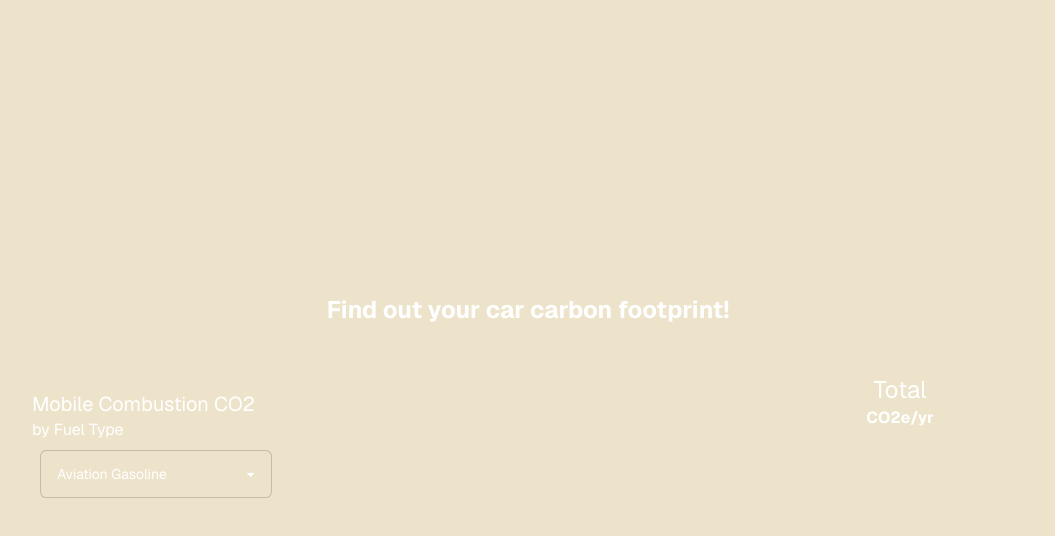
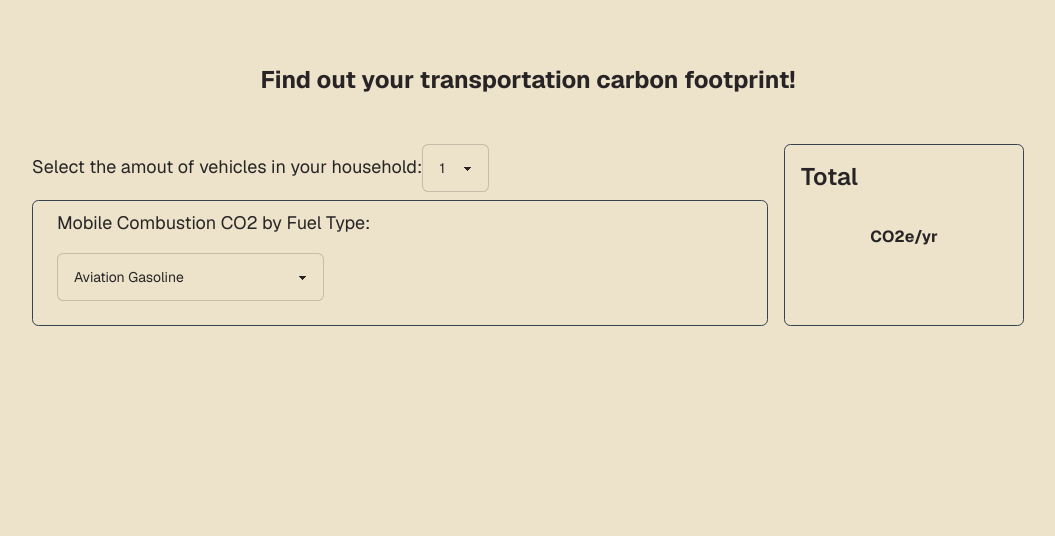
Before and after one commit to andregodoy0/carbon-footprint-calculator, a Next.js app: page / in a window 1280 px wide. Shown: the top 536 px of the page, without its empty margins (112-1167 px from the left). Built offline with nearby package versions, Linux system fonts and the light colour scheme.

Commit message:
Update emissions constant, improve logic and layout

```diff
--- /dev/null
+++ b/src/app/EmissionCalculatorContext.tsx
@@ -0,0 +1,128 @@
+'use client'
+
+import { useReducer, type ReactNode, createContext, useContext } from 'react'
+import { EMISSION_FACTORS, EmissionFactor } from '~/server/emission_factors'
+
+interface SetEmissionsAction {
+  type: 'set_emissions'
+  data: {
+    transportIndex: number
+    emission: EmissionCalculatorContextType['transportModes'][0]['selectedEmissions']
+  }
+}
+interface AddNextEmissionAction {
+  type: 'add_next_emission'
+  data: {
+    transportIndex: number
+    emission: EmissionCalculatorContextType['transportModes'][0]['selectedEmissions'][0]
+    parentId: number
+  }
+}
+interface RemoveNextEmissionAction {
+  type: 'remove_next_emissions'
+  data: {
+    transportIndex: number
+    emissionId: number
+  }
+}
+interface ChangeTransportAmountAction {
+  type: 'change_transport_amount'
+  data: {
+    totalTransports: number
+  }
+}
+interface CleanStateAction {
+  type: 'clean'
+}
+
+type DispatchActions = SetEmissionsAction | AddNextEmissionAction | RemoveNextEmissionAction | ChangeTransportAmountAction | CleanStateAction
+
+type EmissionCalculatorContextType = {
+  transportModes: [
+    {
+      selectedEmissions: EmissionFactor[]
+      averageMileage: number
+      totalEmissions: number
+    },
+  ]
+}
+const defaultTransportModeInitialEmission = {
+  selectedEmissions: [{ ...EMISSION_FACTORS[0] }] as EmissionFactor[],
+  averageMileage: 0,
+  totalEmissions: 0,
+}
+export const initalState: EmissionCalculatorContextType = {
+  transportModes: [{ ...defaultTransportModeInitialEmission }],
+}
+const EmissionCalculatorContext = createContext({
+  state: initalState,
+  dispatch: (() => {}) as React.Dispatch<DispatchActions>,
+})
+
+export const useCalculatorContext = () => {
+  return useContext(EmissionCalculatorContext)
+}
+
+const contextReducer = (state: EmissionCalculatorContextType, action: DispatchActions): EmissionCalculatorContextType => {
+  console.log(action.type, action.data?.transportIndex, action.data)
+  switch (action.type) {
+    case 'set_emissions':
+      const currentTransport = {
+        ...state.transportModes[action.data.transportIndex],
+        selectedEmissions: action.data,
+      }
+      return {
+        ...state,
+      }
+    case 'add_next_emission': {
+      if (state.transportModes[action.data.transportIndex]) {
+        const currentTransport = {
+          ...state.transportModes[action.data.transportIndex]!,
+        }
+        const parentEmissionIndex = currentTransport.selectedEmissions.findIndex(({ id }) => id === action.data.parentId)
+        // removes all dependant emissions
+        const updatedSelectedEmissions = [...currentTransport.selectedEmissions.slice(0, parentEmissionIndex + 1)]
+        updatedSelectedEmissions.push(action.data.emission)
+        state.transportModes[action.data.transportIndex]!.selectedEmissions = updatedSelectedEmissions
+        return {
+          ...state,
+        }
+      }
+    }
+    case 'remove_next_emissions': {
+      if (state.transportModes[action.data.transportIndex]) {
+        const currentTransport = {
+          ...state.transportModes[action.data.transportIndex]!,
+        }
+        const currentEmissionIndex = currentTransport.selectedEmissions.findIndex(({ id }) => id === action.data.emissionId)
+        const updatedSelectedEmissions = [...currentTransport.selectedEmissions.slice(0, currentEmissionIndex + 1)]
+        state.transportModes[action.data.transportIndex]!.selectedEmissions = updatedSelectedEmissions
+        return {
+          ...state,
+        }
+      }
+    }
+    case 'change_transport_amount':
+      // console.log(action.data, state.transportModes.length)
+      while (action.data.totalTransports > state.transportModes.length) {
+        state.transportModes.push({ ...defaultTransportModeInitialEmission })
+      }
+      if (action.data.totalTransports < state.transportModes.length) {
+        const toRemove = state.transportModes.length - action.data.totalTransports
+        state.transportModes.splice(state.transportModes.length - toRemove, toRemove)
+      }
+      return {
+        ...state,
+      }
+    case 'clean':
+      return initalState
+  }
+}
+
+const EmissionCalculatorProvider = ({ children, context }: { children: ReactNode; context: EmissionCalculatorContextType }) => {
+  const [state, dispatch] = useReducer(contextReducer, context)
+
+  return <EmissionCalculatorContext.Provider value={{ state, dispatch }}>{children}</EmissionCalculatorContext.Provider>
+}
+
+export default EmissionCalculatorProvider
--- a/src/app/_components/CarbonSource.tsx
+++ b/src/app/_components/CarbonSource.tsx
@@ -1,13 +1,42 @@
+'use client'
+import { useEffect, useState } from 'react'
 import { EmissionFactor } from '~/server/emission_factors'
+import { useCalculatorContext } from '../EmissionCalculatorContext'
+import { fetchEmisisonFactor } from '../_utils/helpers'
 
-const CarbonSource = ({ source }: { source: EmissionFactor['config'] }) => {
+const CarbonSource = ({ source, transportIndex }: { source: EmissionFactor; transportIndex: number }) => {
+  const { dispatch } = useCalculatorContext()
+  const [selected, setSelectected] = useState<number>()
+
+  useEffect(() => {
+    if (selected !== undefined) {
+      if (source.options[selected]?.suboption !== undefined) {
+        fetchEmisisonFactor(source.options[selected]!.suboption!).then((fuelEmission) =>
+          dispatch({ type: 'add_next_emission', data: { transportIndex, emission: fuelEmission, parentId: source.id } })
+        )
+      } else {
+        dispatch({ type: 'remove_next_emissions', data: { transportIndex, emissionId: source.id } })
+      }
+    }
+  }, [selected])
+
   return (
     <div className="p-2">
-      <select className="select select-bordered w-full max-w-xs">
-        {source.map((item) => (
-          <option value={item.name}>{item.name}</option>
-        ))}
-      </select>
+      <h3 className="pl-4 text-lg">
+        {source.name} by {source.property}:
+      </h3>
+      <div className="p-4">
+        <div className="join">
+          <select className="select select-bordered w-full join-item max-w-xs" value={selected} onChange={(e) => setSelectected(parseInt(e.target.value))}>
+            {source.options.map((item, index) => (
+              <option key={index} value={index}>
+                {item.name}
+              </option>
+            ))}
+          </select>
+          {source.multiplier && <input type="number" className="input input-bordered join-item" placeholder={source.multiplier} />}
+        </div>
+      </div>
     </div>
   )
 }
--- a/src/app/_components/EmissionPanel.tsx
+++ b/src/app/_components/EmissionPanel.tsx
@@ -1,24 +1,43 @@
-import { EMISSION_FACTORS } from '~/server/emission_factors'
+'use client'
+import { useCalculatorContext } from '../EmissionCalculatorContext'
 import CarbonSource from './CarbonSource'
 
 const EmissionPanel = () => {
-  const fuelEmission = EMISSION_FACTORS.find(({ id }) => id === 2)!
+  const {
+    dispatch,
+    state: { transportModes },
+  } = useCalculatorContext()
+
   return (
     <>
-      <h1 className="text-2xl font-bold">Find out your car carbon footprint!</h1>
-      <div className="grid w-full grid-cols-4 justify-between">
-        <div className="container">
-          <div className="">
-            <h2 className="pt-4 text-xl">{fuelEmission.name}</h2>
-            <div className="flex flex-col">
-              by {fuelEmission.property}
-              <CarbonSource source={fuelEmission.config} />
+      <h1 className="text-2xl font-bold">Find out your transportation carbon footprint!</h1>
+      <div className="flex w-full justify-between">
+        <div className="w-full mr-4">
+          <div className="mb-2">
+            <span className="text-lg">Select the amout of vehicles in your household:</span>
+            <select
+              className="select select-bordered"
+              onChange={(e) => dispatch({ type: 'change_transport_amount', data: { totalTransports: parseInt(e.target.value) } })}
+              defaultValue={transportModes.length}
+            >
+              <option value="1">1</option>
+              <option value="2">2</option>
+              <option value="3">3</option>
+              <option value="4">4</option>
+              <option value="5">5</option>
+            </select>
+          </div>
+          {transportModes?.map(({ selectedEmissions }, transportIndex) => (
+            <div key={transportIndex} className="card card-bordered border-gray-700">
+              {selectedEmissions.map((source, index) => (
+                <CarbonSource key={index} source={source} transportIndex={transportIndex} />
+              ))}
             </div>
-          </div>
+          ))}
         </div>
-        <div className="col-end-5 min-w-40 text-center">
-          <h2 className="text-2xl">Total</h2>
-          <div>
+        <div className="justify-end min-w-60 w-60 text-center card p-4 card-bordered border-gray-700">
+          <h2 className="text-2xl card-title">Total</h2>
+          <div className="card-body">
             <span className="font-bold">CO2e/yr</span>
           </div>
         </div>
--- /dev/null
+++ b/src/app/_utils/helpers.ts
@@ -0,0 +1,6 @@
+import { type EmissionFactor } from '~/server/emission_factors'
+
+export const fetchEmisisonFactor = async (id: number) => {
+  const data = await fetch(`/api/category/${id}`)
+  return (await data.json()) as EmissionFactor
+}
--- /dev/null
+++ b/src/app/api/category/[id]/route.ts
@@ -0,0 +1,19 @@
+import { NextRequest } from 'next/server'
+import { EMISSION_FACTORS } from '~/server/emission_factors'
+
+/**
+ * Gets a category of emission and its configuration
+ */
+export function GET(request: NextRequest, { params }: { params: { id: string } }) {
+  const emissionId = parseInt(params.id)
+  if (isNaN(emissionId)) {
+    return Response.json({ error: 'Invalid' }, { status: 500 })
+  }
+
+  const emission = EMISSION_FACTORS.find(({ id }) => id === emissionId)
+  if (!emission) {
+    return Response.json({ error: 'Not found' }, { status: 404 })
+  }
+
+  return Response.json(emission, { status: 200 })
+}
--- a/src/app/page.tsx
+++ b/src/app/page.tsx
@@ -1,10 +1,13 @@
+import EmissionCalculatorProvider, { initalState } from './EmissionCalculatorContext'
 import EmissionPanel from './_components/EmissionPanel'
 
 export default function HomePage() {
   return (
-    <main className="flex min-h-screen flex-col items-center justify-center text-white">
-      <div className="container flex max-w-screen-lg flex-col items-center justify-center gap-12 px-4 py-16">
-        <EmissionPanel />
+    <main className="flex min-h-screen flex-col items-center">
+      <div className="container flex max-w-screen-lg flex-col items-center gap-12 px-4 py-16">
+        <EmissionCalculatorProvider context={initalState}>
+          <EmissionPanel />
+        </EmissionCalculatorProvider>
       </div>
     </main>
   )
```
Also changed, not shown: src/server/emission_factors.ts (+20 -37 lines).
